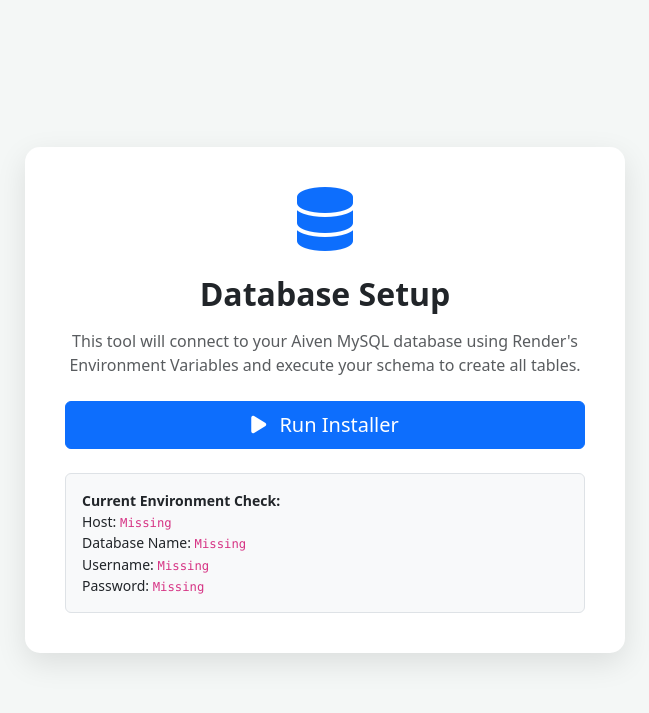
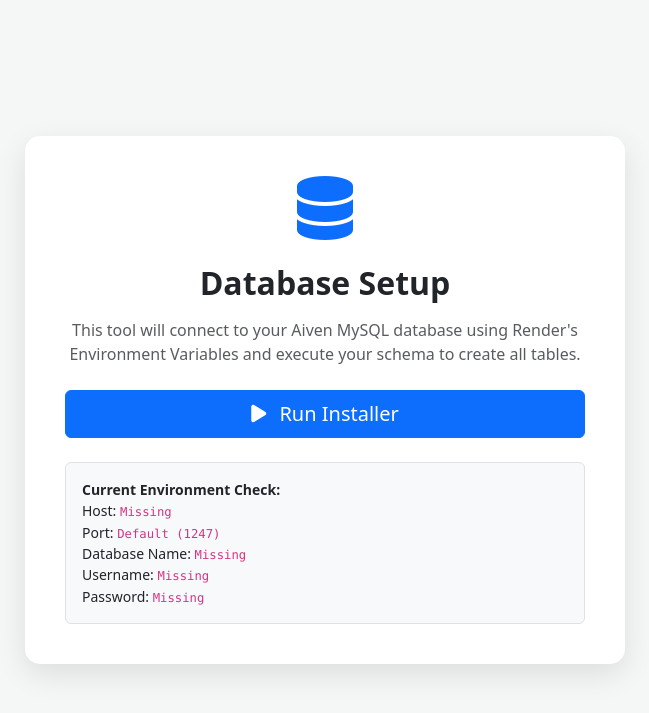
Before and after one commit to Al-Ahotanee/SAZUG-STUDENT-RECORD-MANAGEMENT-SYSTEM, a PHP site: page /install.php in a window 1280 px wide. Shown: the top 713 px of the page, without its empty margins (315-964 px from the left). Run offline with PHP 8.4, Linux system fonts and the light colour scheme.

Commit message:
Update install.php

```diff
--- a/install.php
+++ b/install.php
@@ -15,6 +15,7 @@ if (file_exists($lockFile)) {
 } elseif ($_SERVER['REQUEST_METHOD'] === 'POST' && isset($_POST['install'])) {
 
     $host = getenv('DB_HOST');
+    $port = getenv('DB_PORT') ?: '1247';
     $db   = getenv('DB_NAME');
     $user = getenv('DB_USER');
     $pass = getenv('DB_PASS');
@@ -26,7 +27,7 @@ if (file_exists($lockFile)) {
         try {
             // Aiven requires SSL. PDO will automatically negotiate SSL if the server demands it.
             // We ensure MYSQL_ATTR_MULTI_STATEMENTS is enabled to run the whole file at once.
-            $dsn = "mysql:host=$host;dbname=$db;charset=utf8mb4";
+            $dsn = "mysql:host=$host;port=$port;dbname=$db;charset=utf8mb4";
             $options = [
                 PDO::ATTR_ERRMODE => PDO::ERRMODE_EXCEPTION,
                 PDO::MYSQL_ATTR_MULTI_STATEMENTS => true,
@@ -106,6 +107,7 @@ if (file_exists($lockFile)) {
             <div class="text-start mt-4 bg-light p-3 rounded small border">
                 <strong>Current Environment Check:</strong><br>
                 Host: <code><?= getenv('DB_HOST') ? 'Set' : 'Missing' ?></code><br>
+                Port: <code><?= getenv('DB_PORT') ? 'Set (' . getenv('DB_PORT') . ')' : 'Default (1247)' ?></code><br>
                 Database Name: <code><?= getenv('DB_NAME') ? 'Set' : 'Missing' ?></code><br>
                 Username: <code><?= getenv('DB_USER') ? 'Set' : 'Missing' ?></code><br>
                 Password: <code><?= getenv('DB_PASS') ? 'Set (Hidden)' : 'Missing' ?></code>
```
